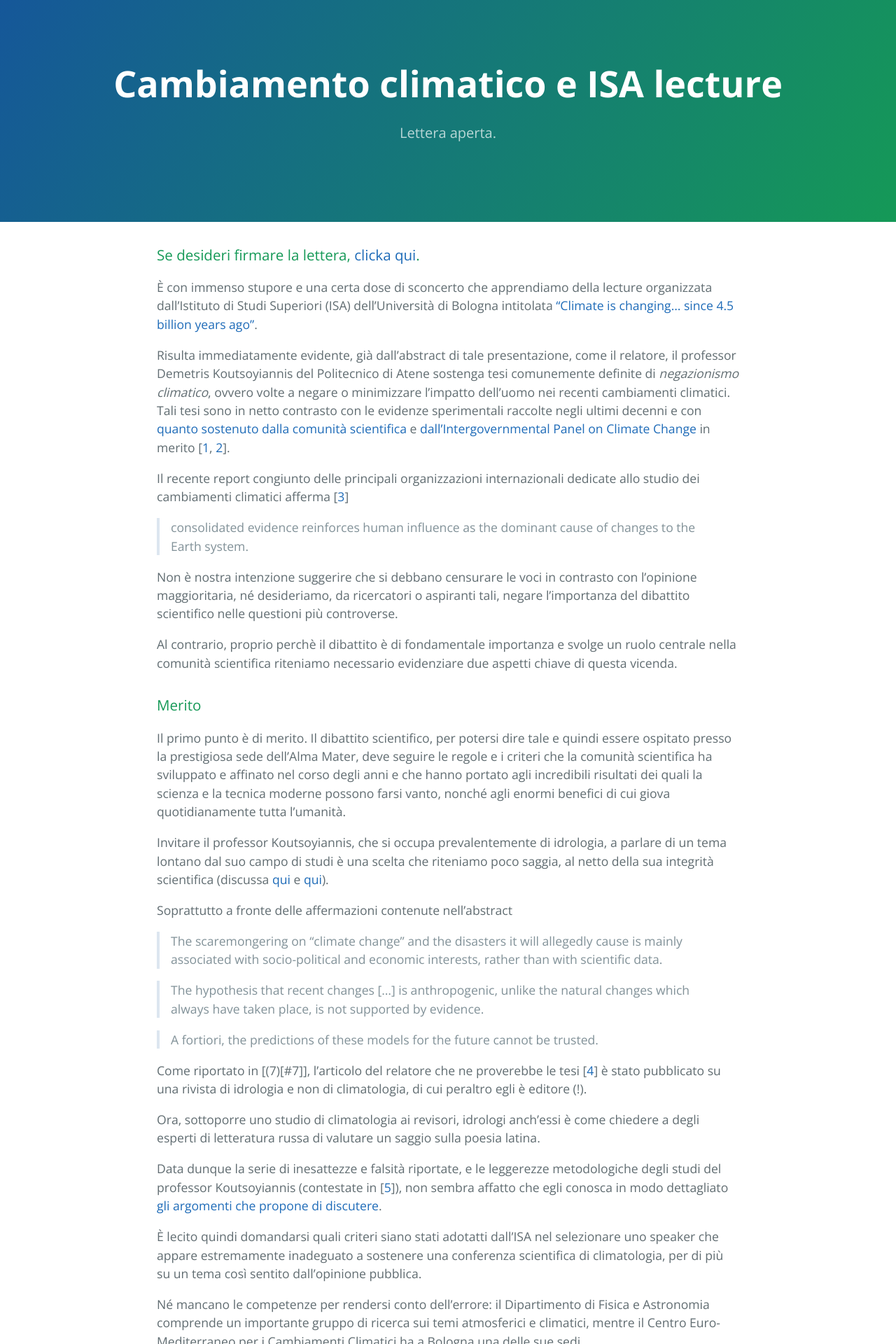
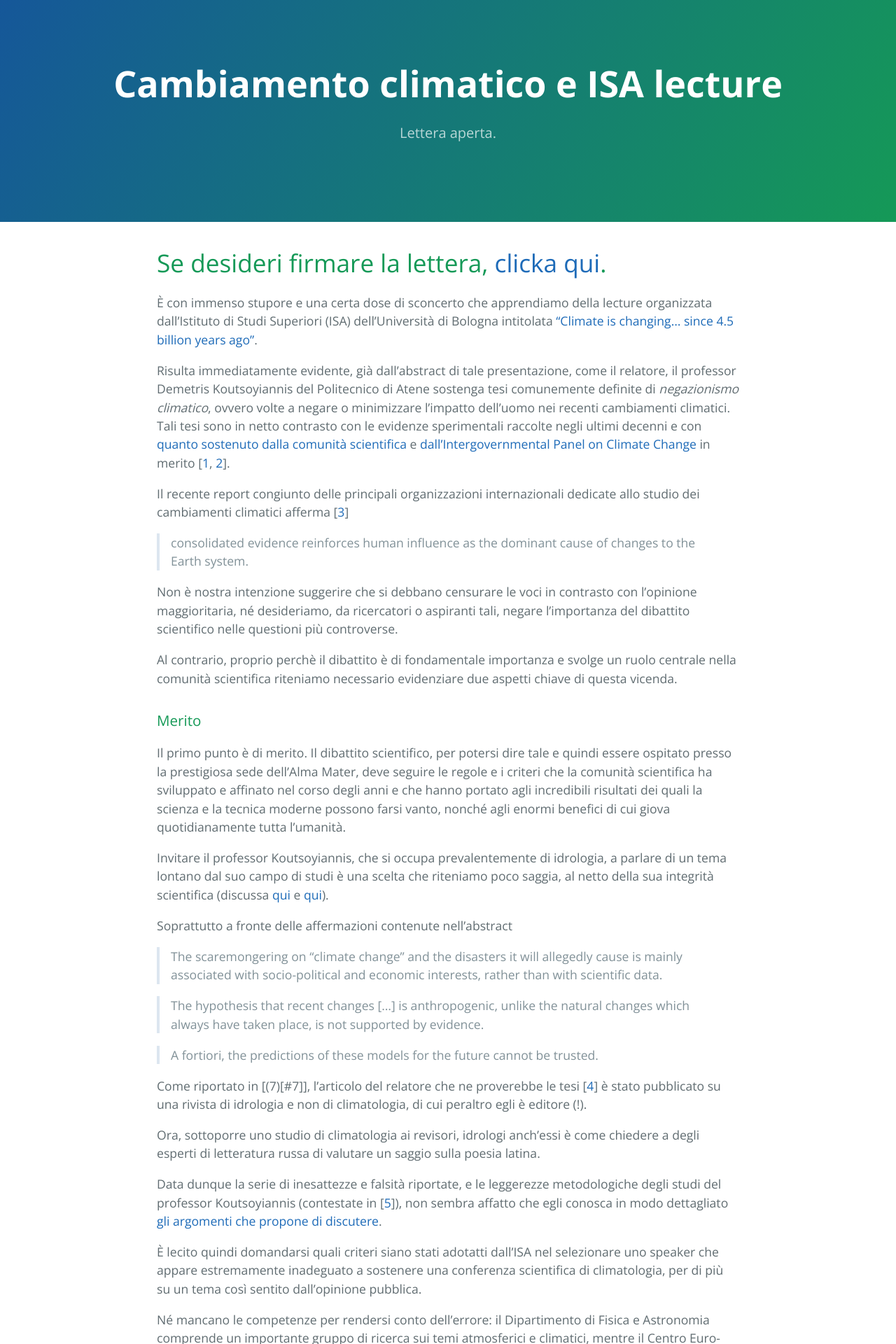
Before and after one commit to ssimoo/climatechangeunibo2019, a Jekyll site: the page built from index.md, in a window 1280 px wide. Shown: the top 1920 px of the page at 70% size. Built offline with Jekyll 4.4.1, drawn with Linux system fonts in a browser that asks for light colours.

```diff
--- a/index.md
+++ b/index.md
@@ -3,7 +3,7 @@ layout: default
 title: Cambiamento climatico e ISA lecture
 ---
 
-### Se desideri firmare la lettera, [clicka qui]().
+# Se desideri firmare la lettera, [clicka qui]().
 
 È con immenso stupore e una certa dose di sconcerto che apprendiamo della lecture organizzata dall'Istituto
 di Studi Superiori (ISA) dell'Università di Bologna intitolata ["Climate is changing... since 4.5 billion years
```
